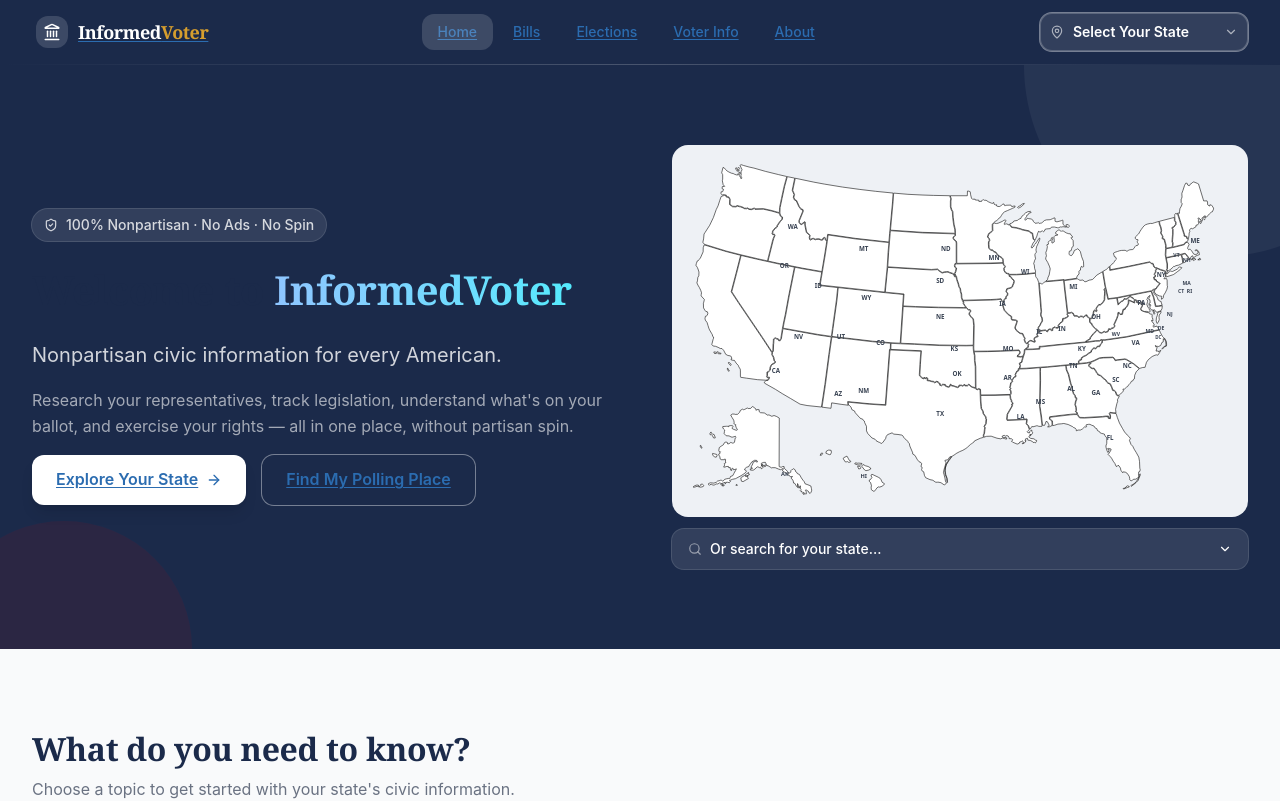
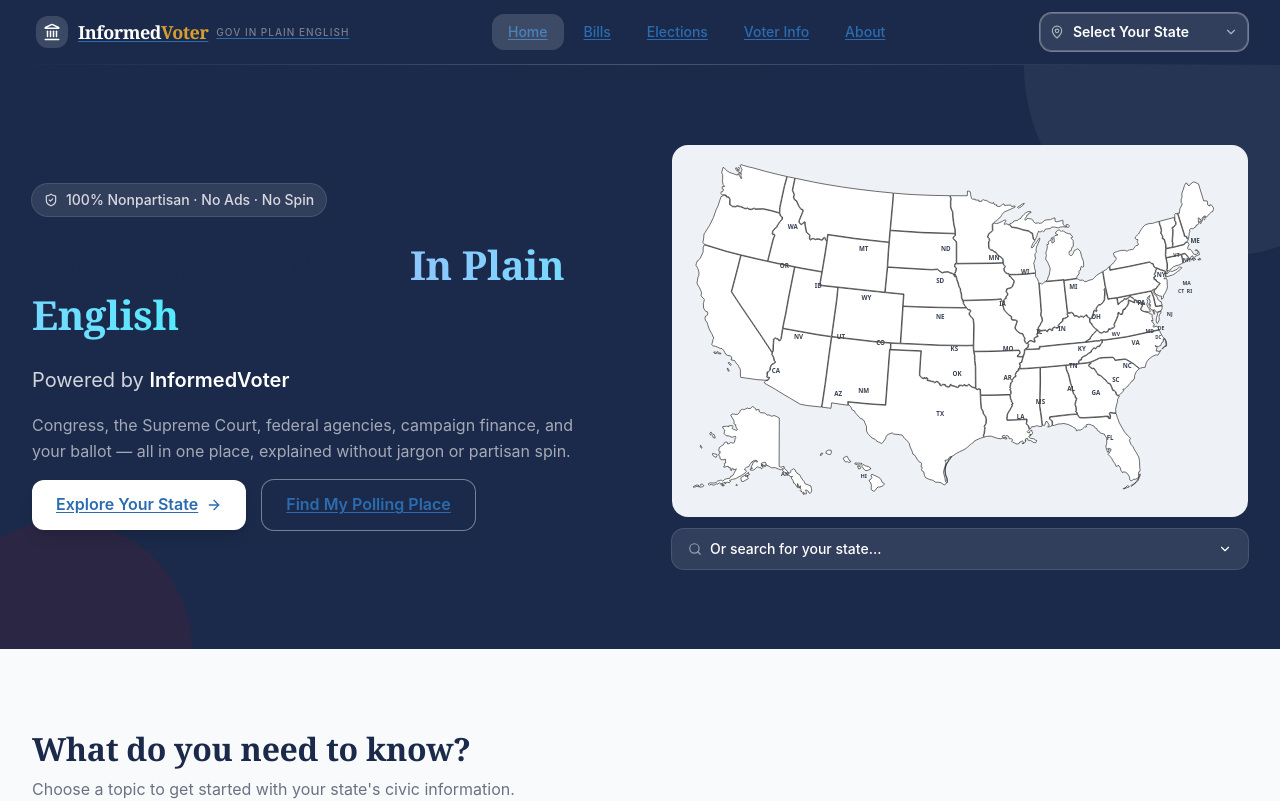
Before and after one commit to iamscott53/InformedVoter, a Next.js app: page / in a window 1280 px wide. Shown: the top 801 px of the page. Built offline with nearby package versions, Linux system fonts and the light colour scheme.

Commit message:
Updating from solely InformedVoter to KnowYourGov in plain english
We have added so many features and updates that it is not just a "Informed Voter" site anymore. It pulls data from every part of our government to show you anything and everything you might want to know

```diff
--- a/src/app/layout.tsx
+++ b/src/app/layout.tsx
@@ -12,22 +12,25 @@
 
 export const metadata: Metadata = {
   title: {
-    default: "InformedVoter — Know Your Vote",
+    default: "InformedVoter — Your Government, In Plain English",
     template: "%s | InformedVoter",
   },
   description:
-    "Nonpartisan civic information for every American voter. Research candidates, " +
-    "track legislation, find your polling place, and stay informed — without the spin.",
+    "Understand your government without the jargon. Track Congress, Supreme Court rulings, " +
+    "federal agency budgets, campaign finance, and your local ballot — all in plain English.",
   keywords: [
-    "voter information",
-    "candidates",
-    "bills",
+    "government",
+    "congress",
+    "supreme court",
+    "federal agencies",
     "legislation",
     "elections",
     "nonpartisan",
     "civic information",
-    "US politics",
-    "voting",
+    "campaign finance",
+    "voter information",
+    "judicial branch",
+    "SCOTUS",
   ],
   authors: [{ name: "InformedVoter" }],
   creator: "InformedVoter",
@@ -42,16 +45,16 @@
     locale: "en_US",
     url: "https://informedvoter.us",
     siteName: "InformedVoter",
-    title: "InformedVoter — Know Your Vote",
+    title: "InformedVoter — Your Government, In Plain English",
     description:
-      "Nonpartisan civic information for every American voter. Research candidates, " +
-      "track legislation, and stay informed.",
+      "Track Congress, the Supreme Court, federal agencies, and your ballot. " +
+      "Complex government made simple — nonpartisan, no spin.",
   },
   twitter: {
     card: "summary_large_image",
-    title: "InformedVoter — Know Your Vote",
+    title: "InformedVoter — Your Government, In Plain English",
     description:
-      "Nonpartisan civic information for every American voter.",
+      "Congress, SCOTUS, federal agencies, and your ballot — all explained in plain English.",
   },
 };
 
--- a/src/app/page.tsx
+++ b/src/app/page.tsx
@@ -13,9 +13,9 @@
 // ─────────────────────────────────────────────
 
 export const metadata: Metadata = {
-  title: "InformedVoter — Know Your Vote",
+  title: "InformedVoter — Your Government, In Plain English",
   description:
-    "Nonpartisan civic information for every American voter. Research candidates, track legislation, and stay informed.",
+    "Understand your government without the jargon. Congress, Supreme Court, federal agencies, campaign finance, and your ballot — explained simply.",
 };
 
 // ─────────────────────────────────────────────
@@ -43,19 +43,20 @@
               </div>
 
               <h1 className="text-4xl sm:text-5xl lg:text-5xl font-bold leading-tight mb-6">
-                Welcome to{" "}
+                Your Government,{" "}
                 <span className="text-transparent bg-clip-text bg-gradient-to-r from-blue-300 to-cyan-300">
-                  InformedVoter
+                  In Plain English
                 </span>
               </h1>
 
               <p className="text-xl text-white/80 mb-3 leading-relaxed">
-                Nonpartisan civic information for every American.
+                Powered by{" "}
+                <span className="font-semibold text-white">InformedVoter</span>
               </p>
               <p className="text-base text-white/60 mb-8 max-w-lg leading-relaxed">
-                Research your representatives, track legislation, understand
-                what&apos;s on your ballot, and exercise your rights — all in one
-                place, without partisan spin.
+                Congress, the Supreme Court, federal agencies, campaign finance,
+                and your ballot — all in one place, explained without jargon or
+                partisan spin.
               </p>
 
               <div className="flex flex-wrap gap-4">
@@ -122,8 +123,9 @@
             Transparent. Nonpartisan. Empowering.
           </h2>
           <p className="text-white/70 max-w-2xl mx-auto text-base leading-relaxed mb-6">
-            InformedVoter presents facts, context, and analysis without partisan framing.
-            We use AI to summarize legislation clearly — and we always show our sources.
+            InformedVoter uses AI to cut through legal jargon and make government
+            accessible — from 500-page bills to Supreme Court rulings to agency budgets.
+            Always sourced, always nonpartisan.
           </p>
           <Link
             href="/about"
--- a/src/components/layout/Footer.tsx
+++ b/src/components/layout/Footer.tsx
@@ -57,8 +57,8 @@
               </span>
             </Link>
             <p className="text-sm text-white/55 leading-relaxed max-w-xs">
-              Empowering every American with clear, nonpartisan civic information
-              to make confident, informed decisions at the ballot box.
+              Your government, explained in plain English. Congress, the Supreme Court,
+              federal agencies, and your ballot — nonpartisan and jargon-free.
             </p>
           </div>
 
--- a/src/components/layout/Header.tsx
+++ b/src/components/layout/Header.tsx
@@ -84,8 +84,10 @@
                 <Landmark size={18} className="text-white" />
               </span>
               <span className="font-serif font-bold text-white text-lg leading-none tracking-tight">
-                Informed
-                <span className="text-[#D69E2E]">Voter</span>
+                Informed<span className="text-[#D69E2E]">Voter</span>
+              </span>
+              <span className="hidden sm:inline text-[10px] text-white/40 font-sans font-medium uppercase tracking-widest leading-none -ml-0.5">
+                Gov in Plain English
               </span>
             </Link>
 
--- a/src/components/layout/Navigation.tsx
+++ b/src/components/layout/Navigation.tsx
@@ -184,7 +184,7 @@
                 className="font-serif font-bold text-white text-lg tracking-tight"
                 aria-hidden="true"
               >
-                InformedVoter
+                Informed<span className="text-[#D69E2E]">Voter</span>
               </span>
               <button
                 ref={closeButtonRef}
```
